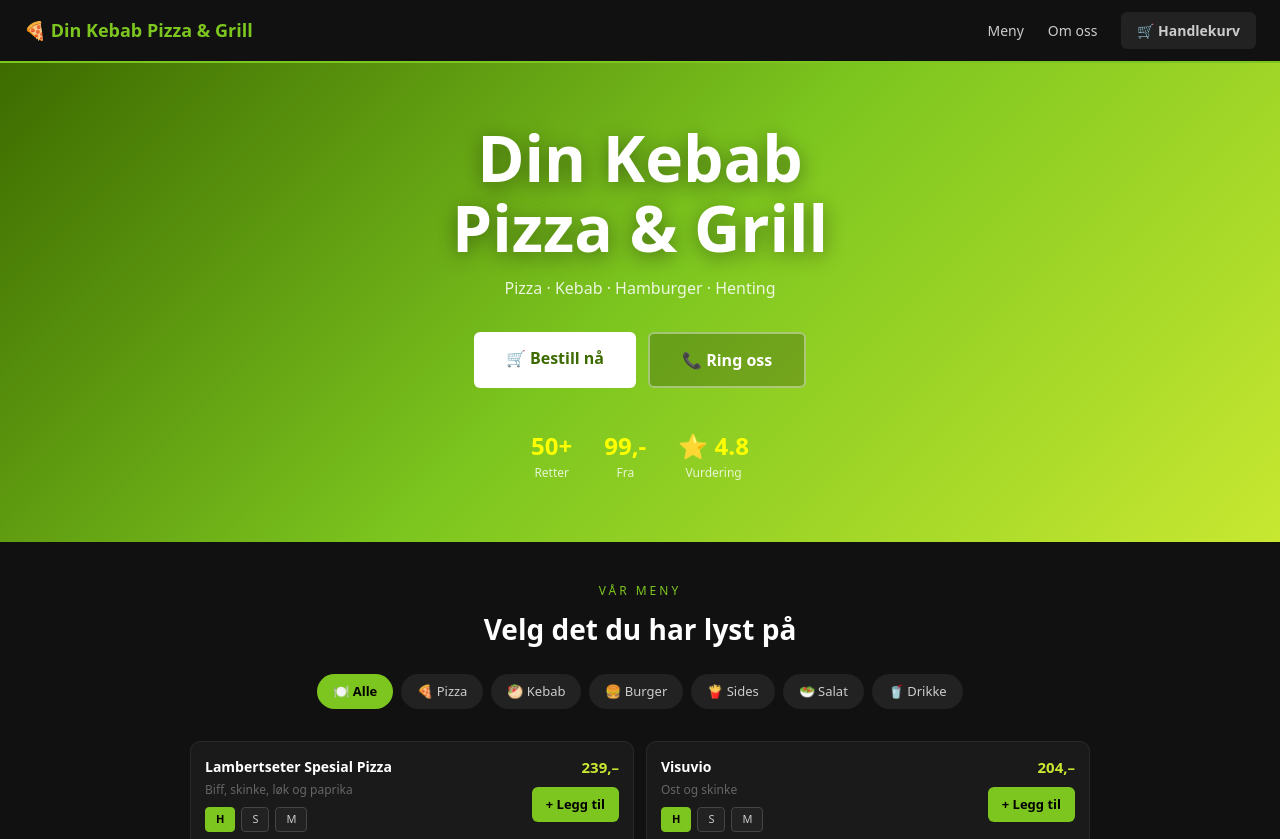
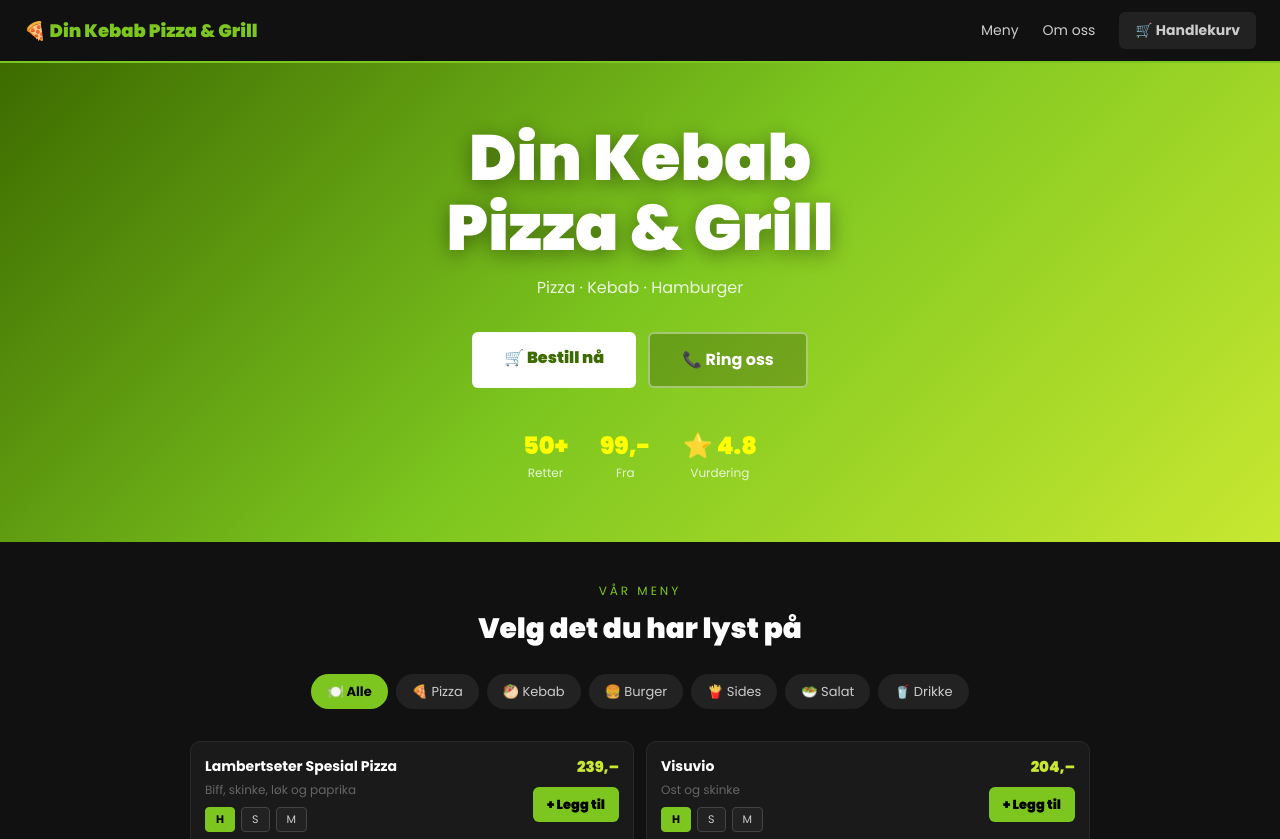
Before and after one commit to flinkgutt77/din-kebab-website, a Next.js app: page / in a window 1280 px wide. Shown: the top 839 px of the page. Built offline with nearby package versions, Linux system fonts and the light colour scheme.

Commit message:
update: add Poppins font, remove Henting from hero subtitle

```diff
--- a/app/layout.tsx
+++ b/app/layout.tsx
@@ -1,7 +1,14 @@
 // app/layout.tsx
 import type { Metadata } from 'next'
+import { Poppins } from 'next/font/google'
 import { CartProvider } from '@/lib/cart'
 import './globals.css'
+
+const poppins = Poppins({
+  subsets: ['latin'],
+  weight: ['400', '700', '900'],
+  variable: '--font-poppins',
+})
 
 export const metadata: Metadata = {
   title: 'Din Kebab Pizza & Grill — Lambertseter',
@@ -10,8 +17,8 @@ export const metadata: Metadata = {
 
 export default function RootLayout({ children }: { children: React.ReactNode }) {
   return (
-    <html lang="no">
-      <body>
+    <html lang="no" className={poppins.variable}>
+      <body style={{ fontFamily: 'var(--font-poppins), sans-serif' }}>
         <CartProvider>
           {children}
         </CartProvider>
--- a/components/Hero.tsx
+++ b/components/Hero.tsx
@@ -19,7 +19,7 @@ export default function Hero() {
         Din Kebab<br />Pizza &amp; Grill
       </h1>
       <p style={{ color: 'rgba(255,255,255,0.85)', fontSize: '16px', marginBottom: '32px' }}>
-        Pizza · Kebab · Hamburger · Henting
+        Pizza · Kebab · Hamburger
       </p>
 
       <div style={{ display: 'flex', gap: '12px', justifyContent: 'center', flexWrap: 'wrap', marginBottom: '40px' }}>
```
